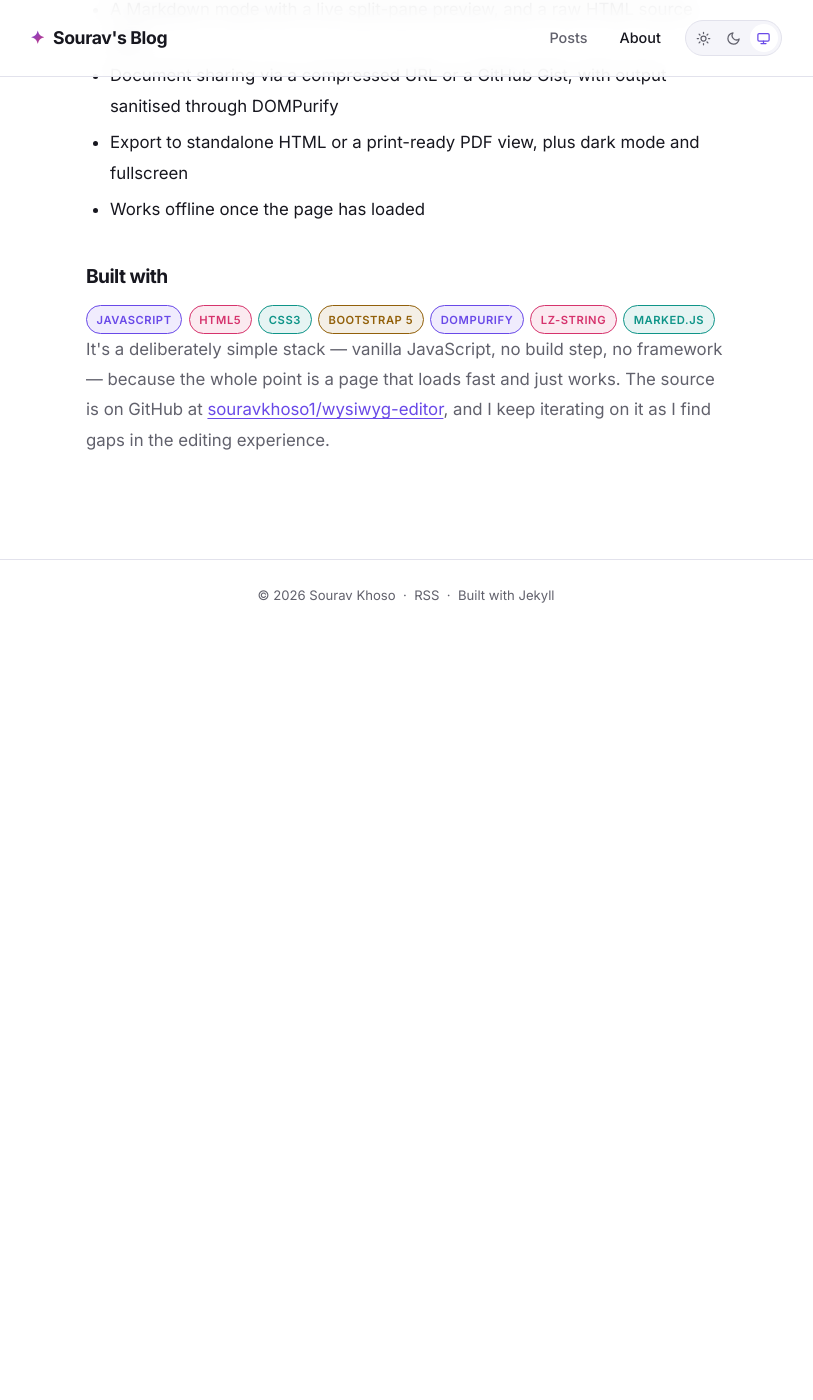
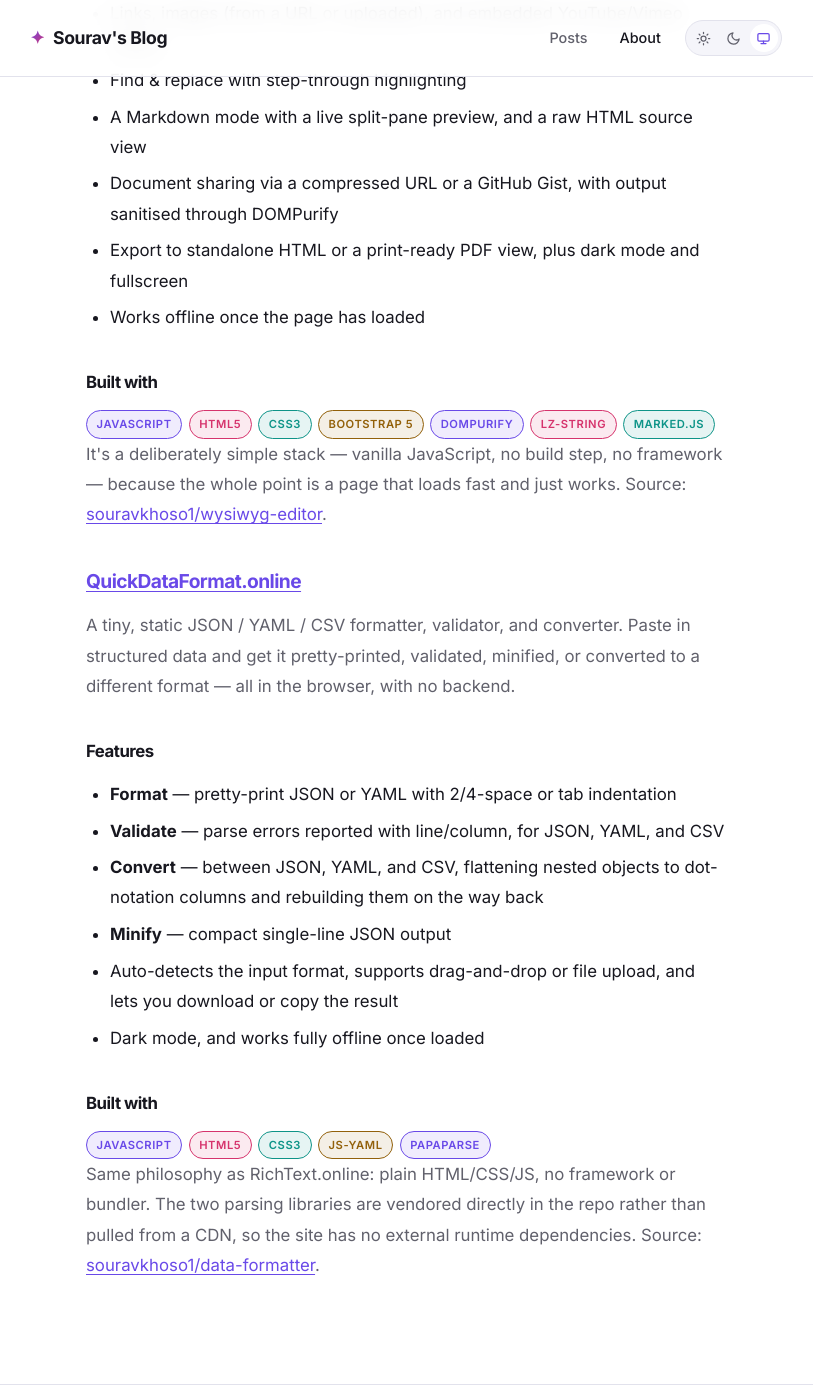
Before and after one commit to souravkhoso1/blog, a Jekyll site: the page built from about.md, in a window 1280 px wide and 1400 px high, scrolled down 1095 px. Shown: the whole window, without its empty margins (234-1047 px from the left). Built offline with Jekyll 4.4.1, drawn with Linux system fonts in a browser that asks for light colours; before the commit the page ends 1725 px from its top, so only the background shows below that; some of the changed text lies outside the part shown.

Commit message:
Add QuickDataFormat.online to development work section
Restructure the About page's project list into per-project subsections
now that it covers two tools.

```diff
--- a/about.md
+++ b/about.md
@@ -18,13 +18,18 @@ title: About
     <div class="post-body">
       <h2>What I'm building</h2>
       <p>
-        My main side project right now is <a href="https://richtext.online" target="_blank" rel="noopener">RichText.online</a> — a free, browser-based rich text editor. No sign-up, no install, nothing to configure: open the page and start writing. It's aimed at anyone who needs a quick WYSIWYG editor for formatting text, drafting HTML snippets, or converting between Markdown and rich text without opening a full word processor.
+        I like building small, single-purpose web tools: no sign-up, no install, nothing to configure. Open the page and it does the one thing it promises. Here's what I'm working on.
+      </p>
+
+      <h3><a href="https://richtext.online" target="_blank" rel="noopener">RichText.online</a></h3>
+      <p>
+        A free, browser-based rich text editor for formatting text, drafting HTML snippets, or converting between Markdown and rich text without opening a full word processor.
       </p>
       <p>
         The editor runs entirely client-side. Your document is saved to <code>localStorage</code> as you type, so nothing is sent to a server and there's no account to lose access to.
       </p>
 
-      <h3>Features</h3>
+      <h4>Features</h4>
       <ul>
         <li>Full formatting toolbar — bold, italic, underline, strikethrough, headings, alignment, lists, indentation, sub/superscript</li>
         <li>Tables, blockquotes, code blocks, and horizontal rules</li>
@@ -37,7 +42,7 @@ title: About
         <li>Works offline once the page has loaded</li>
       </ul>
 
-      <h3>Built with</h3>
+      <h4>Built with</h4>
       <div class="tag-list">
         <span class="tag">JavaScript</span>
         <span class="tag">HTML5</span>
@@ -49,7 +54,35 @@ title: About
       </div>
 
       <p>
-        It's a deliberately simple stack — vanilla JavaScript, no build step, no framework — because the whole point is a page that loads fast and just works. The source is on GitHub at <a href="https://github.com/souravkhoso1/wysiwyg-editor" target="_blank" rel="noopener">souravkhoso1/wysiwyg-editor</a>, and I keep iterating on it as I find gaps in the editing experience.
+        It's a deliberately simple stack — vanilla JavaScript, no build step, no framework — because the whole point is a page that loads fast and just works. Source: <a href="https://github.com/souravkhoso1/wysiwyg-editor" target="_blank" rel="noopener">souravkhoso1/wysiwyg-editor</a>.
+      </p>
+
+      <h3><a href="https://quickdataformat.online/" target="_blank" rel="noopener">QuickDataFormat.online</a></h3>
+      <p>
+        A tiny, static JSON / YAML / CSV formatter, validator, and converter. Paste in structured data and get it pretty-printed, validated, minified, or converted to a different format — all in the browser, with no backend.
+      </p>
+
+      <h4>Features</h4>
+      <ul>
+        <li><strong>Format</strong> — pretty-print JSON or YAML with 2/4-space or tab indentation</li>
+        <li><strong>Validate</strong> — parse errors reported with line/column, for JSON, YAML, and CSV</li>
+        <li><strong>Convert</strong> — between JSON, YAML, and CSV, flattening nested objects to dot-notation columns and rebuilding them on the way back</li>
+        <li><strong>Minify</strong> — compact single-line JSON output</li>
+        <li>Auto-detects the input format, supports drag-and-drop or file upload, and lets you download or copy the result</li>
+        <li>Dark mode, and works fully offline once loaded</li>
+      </ul>
+
+      <h4>Built with</h4>
+      <div class="tag-list">
+        <span class="tag">JavaScript</span>
+        <span class="tag">HTML5</span>
+        <span class="tag">CSS3</span>
+        <span class="tag">js-yaml</span>
+        <span class="tag">PapaParse</span>
+      </div>
+
+      <p>
+        Same philosophy as RichText.online: plain HTML/CSS/JS, no framework or bundler. The two parsing libraries are vendored directly in the repo rather than pulled from a CDN, so the site has no external runtime dependencies. Source: <a href="https://github.com/souravkhoso1/data-formatter" target="_blank" rel="noopener">souravkhoso1/data-formatter</a>.
       </p>
     </div>
   </div>
```
